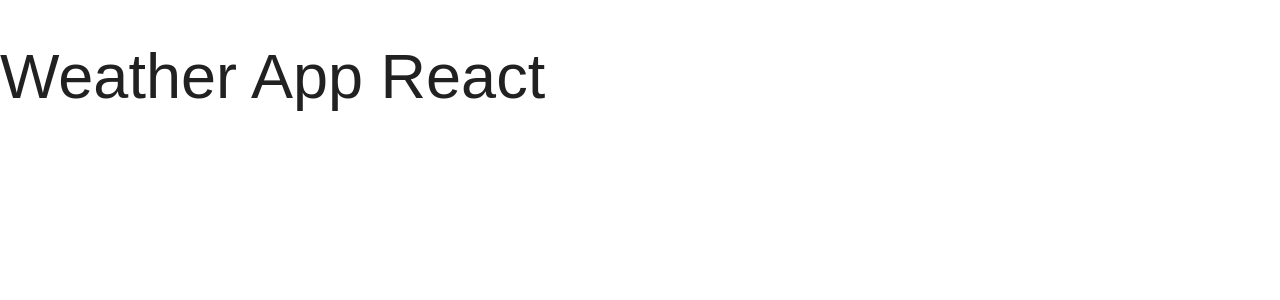
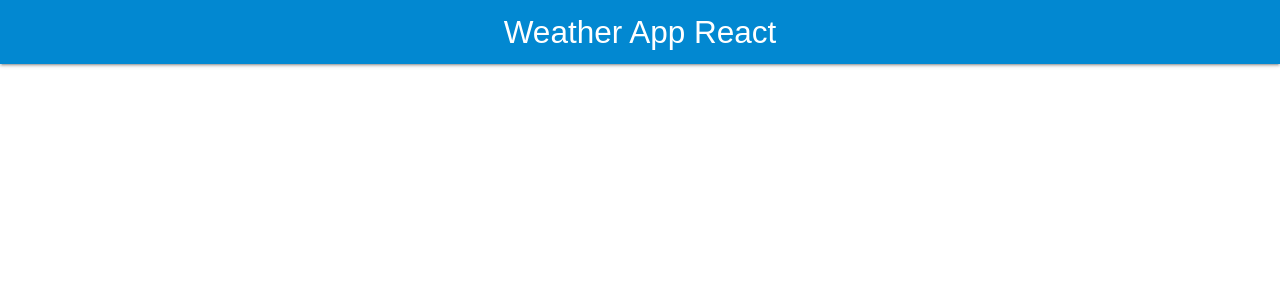
Before and after one commit to nvizcarra/weather, a React (Create React App) app: page / in a window 1280 px wide. Shown: the top 300 px of the page. Built offline with nearby package versions, Linux system fonts and the light colour scheme.

Commit message:
Create Header Component, apply CSS Styles and import into main component

```diff
--- a/src/App.js
+++ b/src/App.js
@@ -1,12 +1,16 @@
 // Add Fragment
 import React, { Fragment } from 'react';
+// Import Header
+import Header from './components/Header';
 
 function App() {
   return (
     // Create Fragment
     <Fragment>
 
-      <h1>Weather App React</h1>
+      <Header
+        title='Weather App React'
+      />
 
     </Fragment>
   );
--- /dev/null
+++ b/src/components/Header.jsx
@@ -0,0 +1,13 @@
+import React from 'react';
+
+const Header = ({title}) => {
+    return (
+        <nav>
+            <div className="nav-wrapper light-blue darken-2">
+                <a href="#!" className="brand-logo">{title}</a>
+            </div>
+        </nav>
+    );
+}
+
+export default Header;
```
